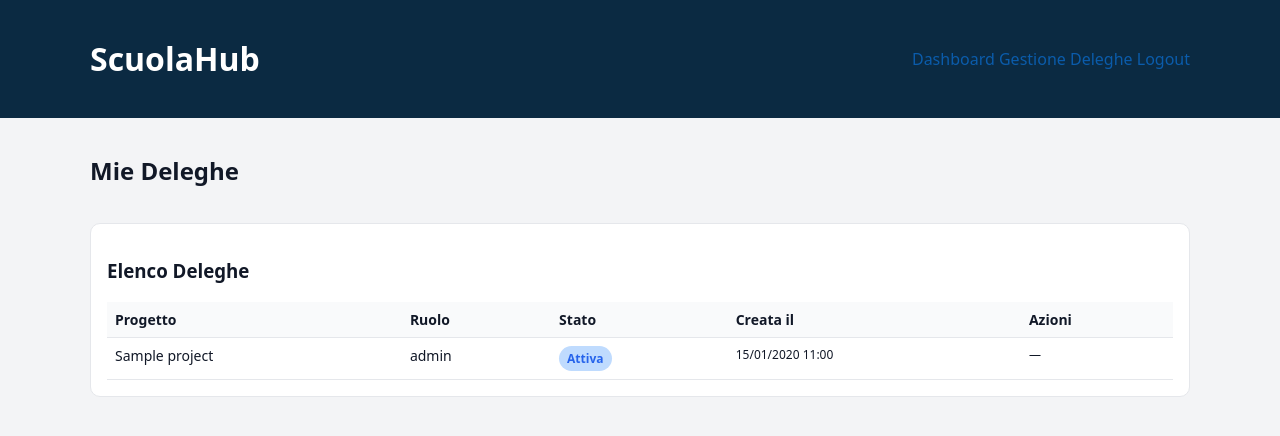
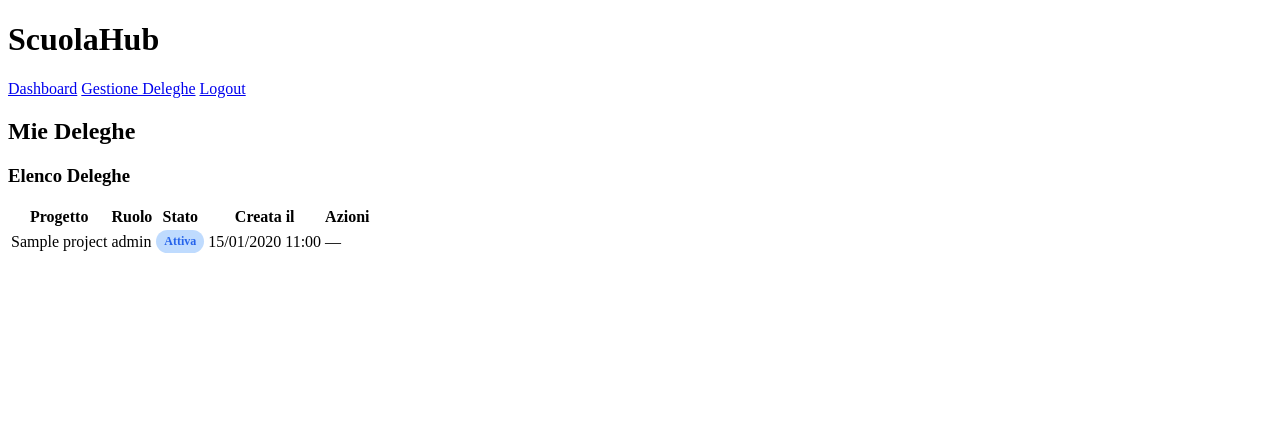
Before and after one commit to Berboa34/scuolahub, a Django app: page /deleghe/ in a window 1280 px wide. Shown: the top 436 px of the page. Run offline with Django 5.2, Linux system fonts and the light colour scheme; a user stored in the database is signed in; data comes from the database, SQL or seed files in the repository; tables that the repository leaves empty hold one stand-in row (values such as "Sample post"); parts of the project's set-up code (start-up, migrations or seed data) failed here and were passed over.

```diff
--- a/templates/deleghe.html
+++ b/templates/deleghe.html
@@ -3,104 +3,11 @@
 <html lang="it">
 <head>
   <meta charset="utf-8">
-  <title>{% if is_admin_view %}Gestione Deleghe (Admin){% else %}Mie Deleghe{% endif %} — ScuolaHub</title>
+  <title>{% if is_admin_view %}Gestione deleghe (Admin){% else %}Mie Deleghe{% endif %} — ScuolaHub</title>
   <meta name="viewport" content="width=device-width, initial-scale=1">
   <style>
-    /* ------------------------------------------------------------------ */
-    /* CSS ORIGINALE (Per risolvere il problema di visualizzazione) */
-    /* ------------------------------------------------------------------ */
-    body{
-      font-family:system-ui,-apple-system,Segoe UI,Roboto,Ubuntu,"Helvetica Neue",Arial;
-      margin:0;
-      background:#f3f4f6;
-      color:#111827;
-    }
-    a{color:#0b5cab;text-decoration:none}
-    a:hover{text-decoration:underline}
-    header{background:#0b2a42;color:#fff}
-    .wrap{max-width:1100px;margin:0 auto;padding:16px}
-    .topnav{
-      display:flex;
-      justify-content:space-between;
-      align-items:center;
-      gap:12px;
-      flex-wrap:wrap;
-    }
-    .muted{color:#6b7280}
-    .card{
-      background:#fff;
-      border-radius:10px;
-      border:1px solid #e5e7eb;
-      padding:16px;
-      margin-top:16px;
-    }
-    .grid{display:grid;gap:12px}
-    @media(min-width:900px){
-      .grid-2{grid-template-columns:1fr 2fr}
-    }
-    .table-container{overflow-x:auto}
-    table{
-      width:100%;
-      border-collapse:collapse;
-      font-size:14px;
-    }
-    th, td{
-      text-align:left;
-      padding:8px;
-      border-bottom:1px solid #e5e7eb;
-      vertical-align:top;
-    }
-    th{background:#f9fafb;font-weight:600}
-    .small{font-size:12px}
-    .input-group{margin-bottom:12px}
-    label{
-      display:block;
-      margin-bottom:4px;
-      font-size:14px;
-      font-weight:500;
-    }
-    input[type="text"], input[type="number"], select, textarea{
-      width:100%;
-      padding:8px;
-      border:1px solid #d1d5db;
-      border-radius:6px;
-      box-sizing:border-box;
-      font-size:14px;
-      font-family:inherit;
-    }
-    .btn{
-      padding:8px 12px;
-      border:none;
-      border-radius:6px;
-      cursor:pointer;
-      font-weight:600;
-      font-size:14px;
-      transition:background 0.2s;
-      display:inline-flex;
-      align-items:center;
-      justify-content:center;
-    }
-    .btn.primary{
-      background:#0b5cab;
-      color:#fff;
-    }
-    .btn.primary:hover{background:#0a4a8d}
-    .btn.danger{
-      background:#dc2626;
-      color:#fff;
-    }
-    .btn.danger:hover{background:#b91c1c}
-    .btn.success{
-      background:#10b981;
-      color:#fff;
-    }
-    .btn.success:hover{background:#059669}
-    .btn.small{font-size:12px;padding:6px 10px;}
-    .inline{display:inline-block;}
-
-    /* ------------------------------------------------------------------ */
-    /* STILI AGGIUNTIVI PER I BADGE DI STATO (nuovi) */
-    /* ------------------------------------------------------------------ */
+    /* ... (Mantenere qui i tuoi stili CSS esistenti) ... */
+    /* AGGIUNGI STILI PER I NUOVI BADGE DI STATO */
     .badge{
         display:inline-block;
         padding:4px 8px;
@@ -112,7 +19,7 @@
     .badge.confirmed{background:#dcfce7;color:#16a34a;}
     .badge.active{background:#bfdbfe;color:#2563eb;}
     .badge.revoked{background:#fee2e2;color:#ef4444;}
-
+    /* ... (Fine stili) ... */
   </style>
 </head>
 <body>
@@ -148,10 +55,9 @@
     {% endif %}
 
 
-    <h2>{% if is_admin_view %}Gestione Deleghe (Admin){% else %}Mie Deleghe{% endif %}</h2>
+    <h2>{% if is_admin_view %}Gestione Deleghe{% else %}Mie Deleghe{% endif %}</h2>
 
-    <div class="grid {% if is_admin_view %}grid-2{% endif %}">
-
+    <div class="grid grid-2">
       {% if is_admin_view %}
       <section class="card">
         <h3>Crea Nuova Delega</h3>
@@ -187,8 +93,6 @@
             <label for="id_note">Note Aggiuntive</label>
             <textarea name="note" id="id_note" rows="3" placeholder="Dettagli specifici della delega"></textarea>
           </div>
-
-          <input type="hidden" name="op" value="add_delegation">
 
           <button type="submit" class="btn primary">Assegna Delega</button>
         </form>
@@ -251,7 +155,7 @@
                     {% if is_admin_view %}
                         Nessuna delega presente.
                     {% else %}
-                        Non ci sono deleghe in attesa di conferma assegnate al tuo account.
+                        Nessuna delega in attesa di conferma.
                     {% endif %}
                   </td>
                 </tr>
```
